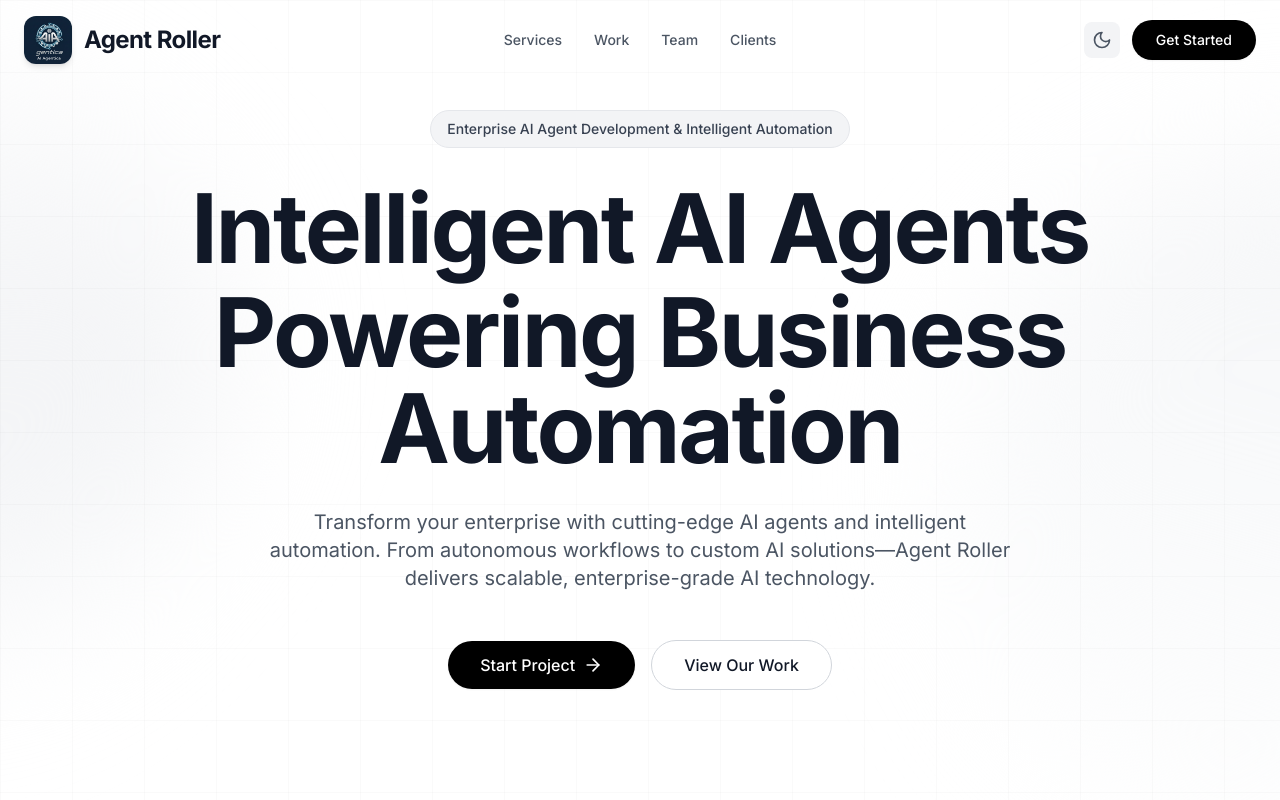
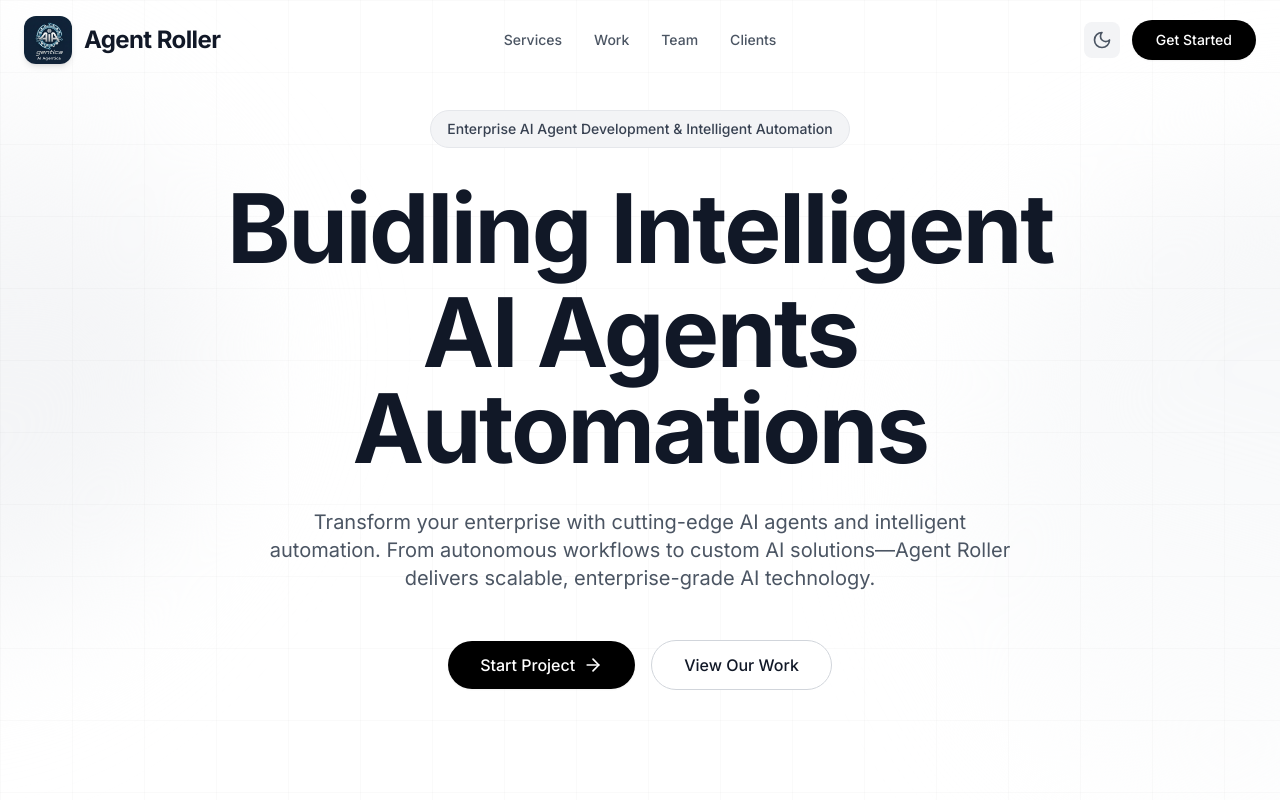
Before and after one commit to ShahzaibAli-1/AI_Agentica_website, a React (Vite) app: page / in a window 1280 px wide. Shown: the top 800 px of the page. Built offline with nearby package versions, Linux system fonts and the light colour scheme.

Commit message:
Updated tag line

```diff
--- a/src/components/sections/Hero.jsx
+++ b/src/components/sections/Hero.jsx
@@ -56,11 +56,11 @@
                             </motion.div>
 
                             <h1 className="text-5xl md:text-7xl lg:text-8xl font-bold tracking-tight leading-[1.1] mb-8">
-                                <span className="block text-gray-900 dark:text-white mb-2">Intelligent AI Agents</span>
+                                <span className="block text-gray-900 dark:text-white mb-2">Buidling Intelligent </span>
                                 <span className="block text-gray-900 dark:text-white">
-                                    Powering Business
+                                    AI Agents
                                 </span>
-                                <span className="block text-gray-900 dark:text-white">Automation</span>
+                                <span className="block text-gray-900 dark:text-white">Automations </span>
                             </h1>
 
                             <p className="text-lg md:text-xl text-gray-600 dark:text-gray-400 mb-12 max-w-3xl mx-auto leading-relaxed">
```
